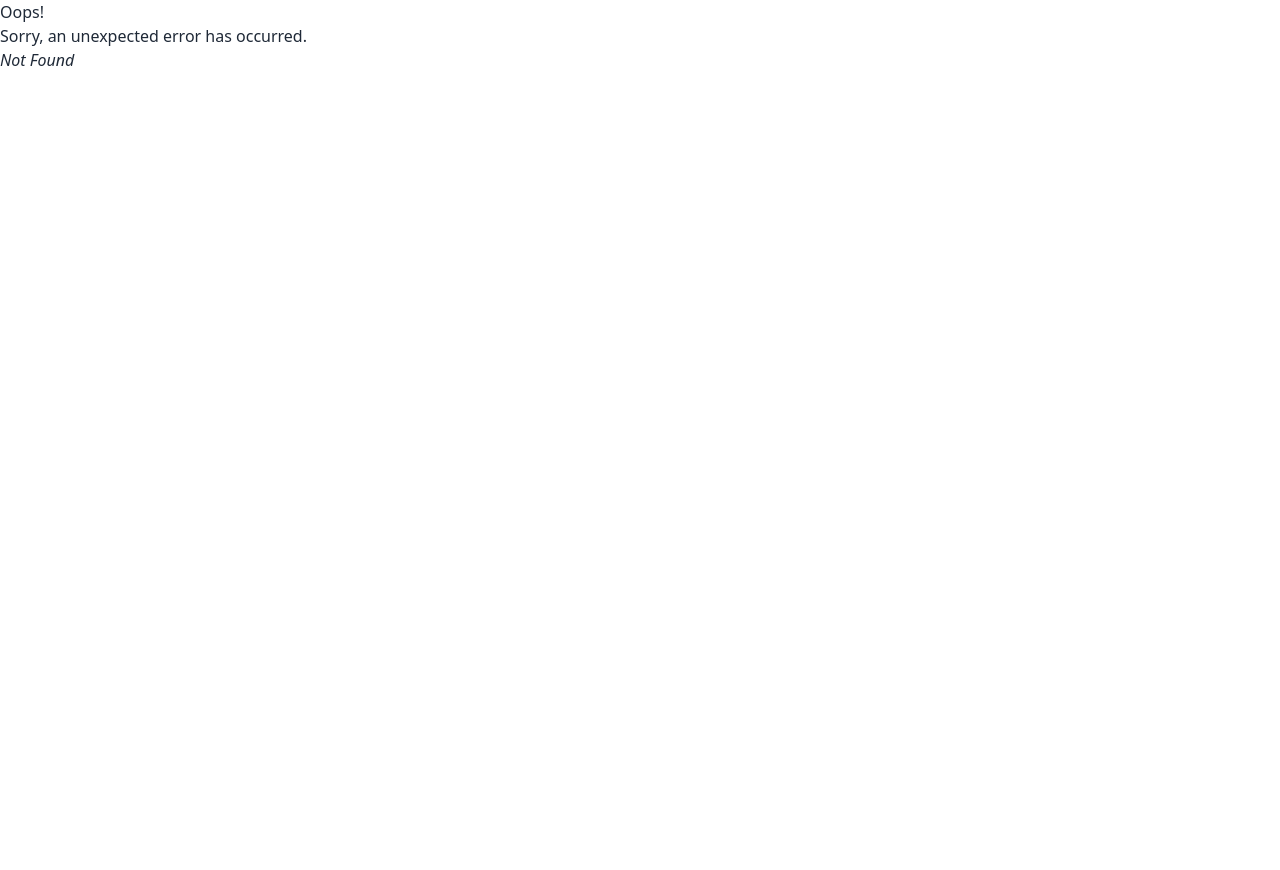
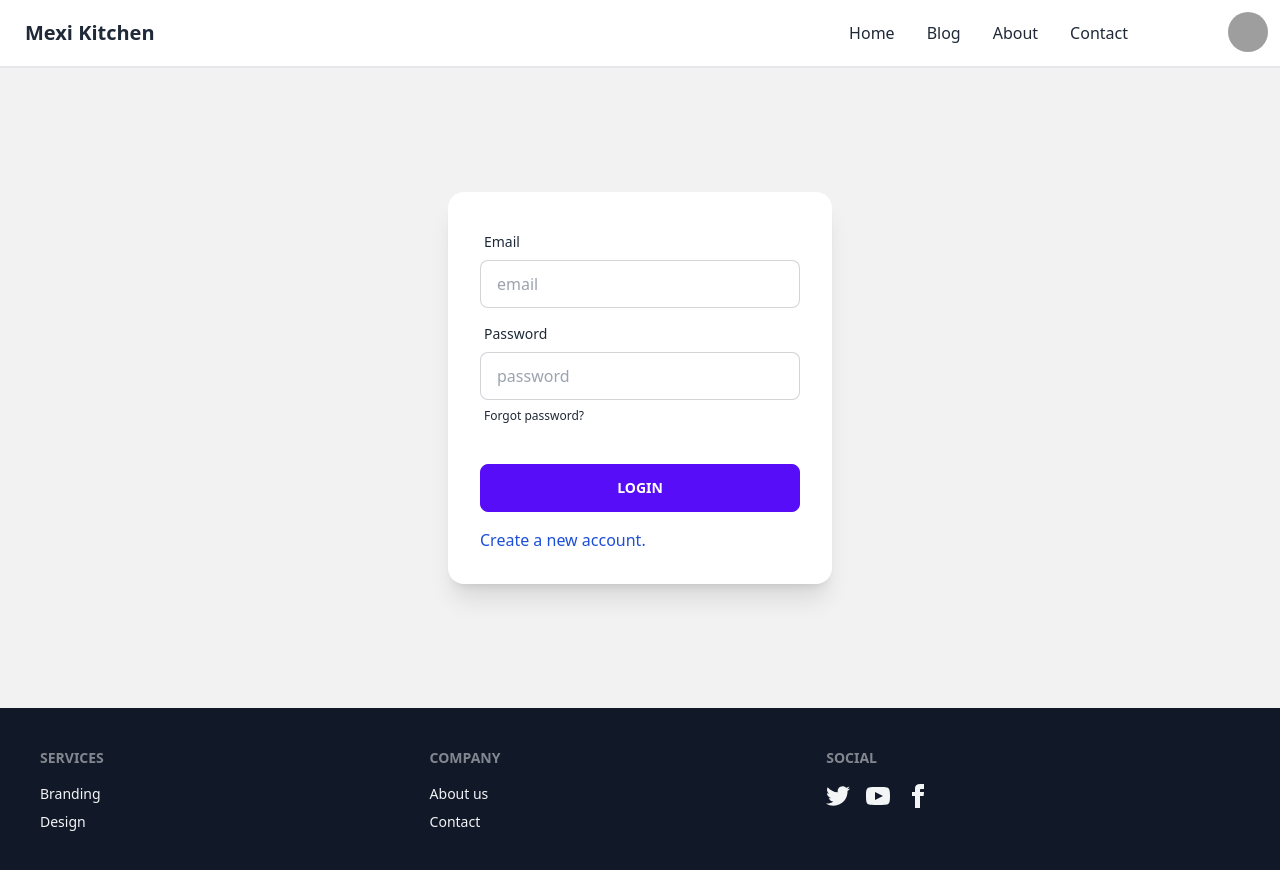
Before and after one commit to Jobayer98/b7a10-chef-recipe-hunter-client-side-Jobayer98, a React (Vite) app: page /login in a window 1280 px wide. Before the commit this address had no page. Before the commit the page ends 800 px from the top, so only its background shows below. Built offline with nearby package versions, Linux system fonts and the light colour scheme; grey boxes are pictures that could not be loaded.

Commit message:
add login page

```diff
--- /dev/null
+++ b/src/pages/About.jsx
@@ -0,0 +1,5 @@
+const AboutPage = () => {
+  return <div>AboutPage</div>;
+};
+
+export default AboutPage;
--- /dev/null
+++ b/src/pages/Auth/Login.jsx
@@ -0,0 +1,47 @@
+import { Link } from "react-router-dom";
+
+const LoginPage = () => {
+  return (
+    <div className="hero min-h-[80vh] bg-base-200">
+      <div className="hero-content w-[50%]">
+        <div className="card flex-shrink-0 w-full max-w-sm shadow-xl bg-base-100">
+          <div className="card-body">
+            <div className="form-control">
+              <label className="label">
+                <span className="label-text">Email</span>
+              </label>
+              <input
+                type="text"
+                placeholder="email"
+                className="input input-bordered"
+              />
+            </div>
+            <div className="form-control">
+              <label className="label">
+                <span className="label-text">Password</span>
+              </label>
+              <input
+                type="text"
+                placeholder="password"
+                className="input input-bordered"
+              />
+              <label className="label">
+                <a href="#" className="label-text-alt link link-hover">
+                  Forgot password?
+                </a>
+              </label>
+            </div>
+            <div className="form-control mt-6 mb-0">
+              <button className="btn btn-primary">Login</button>
+            </div>
+            <div className="mt-2 text-blue-700 hover:underline">
+              <Link to="/signup">Create a new account. </Link>
+            </div>
+          </div>
+        </div>
+      </div>
+    </div>
+  );
+};
+
+export default LoginPage;
--- /dev/null
+++ b/src/pages/Auth/SignUp.jsx
@@ -0,0 +1,5 @@
+const SignUpPage = () => {
+  return <div>SignUpPage</div>;
+};
+
+export default SignUpPage;
--- /dev/null
+++ b/src/pages/Blog.jsx
@@ -0,0 +1,5 @@
+const BlogPage = () => {
+  return <div>BlogPage</div>;
+};
+
+export default BlogPage;
--- /dev/null
+++ b/src/pages/Contact.jsx
@@ -0,0 +1,5 @@
+const ContactPage = () => {
+  return <div>ContactPage</div>;
+};
+
+export default ContactPage;
```
Also changed, not shown: src/main.jsx (+26 -1 lines), src/pages/Home/Home.jsx (renamed from src/pages/Home.jsx, +4 -4 lines).
